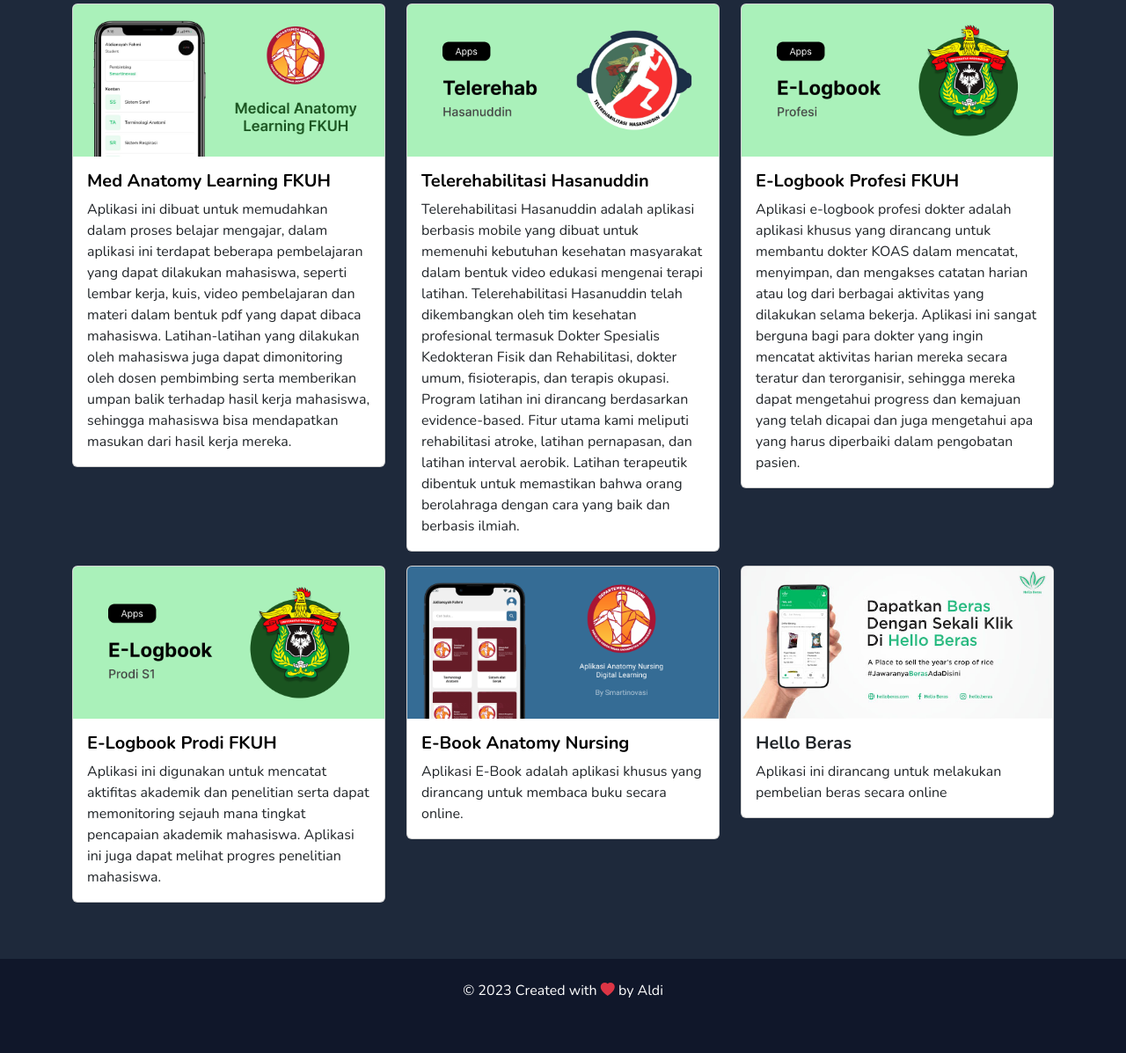
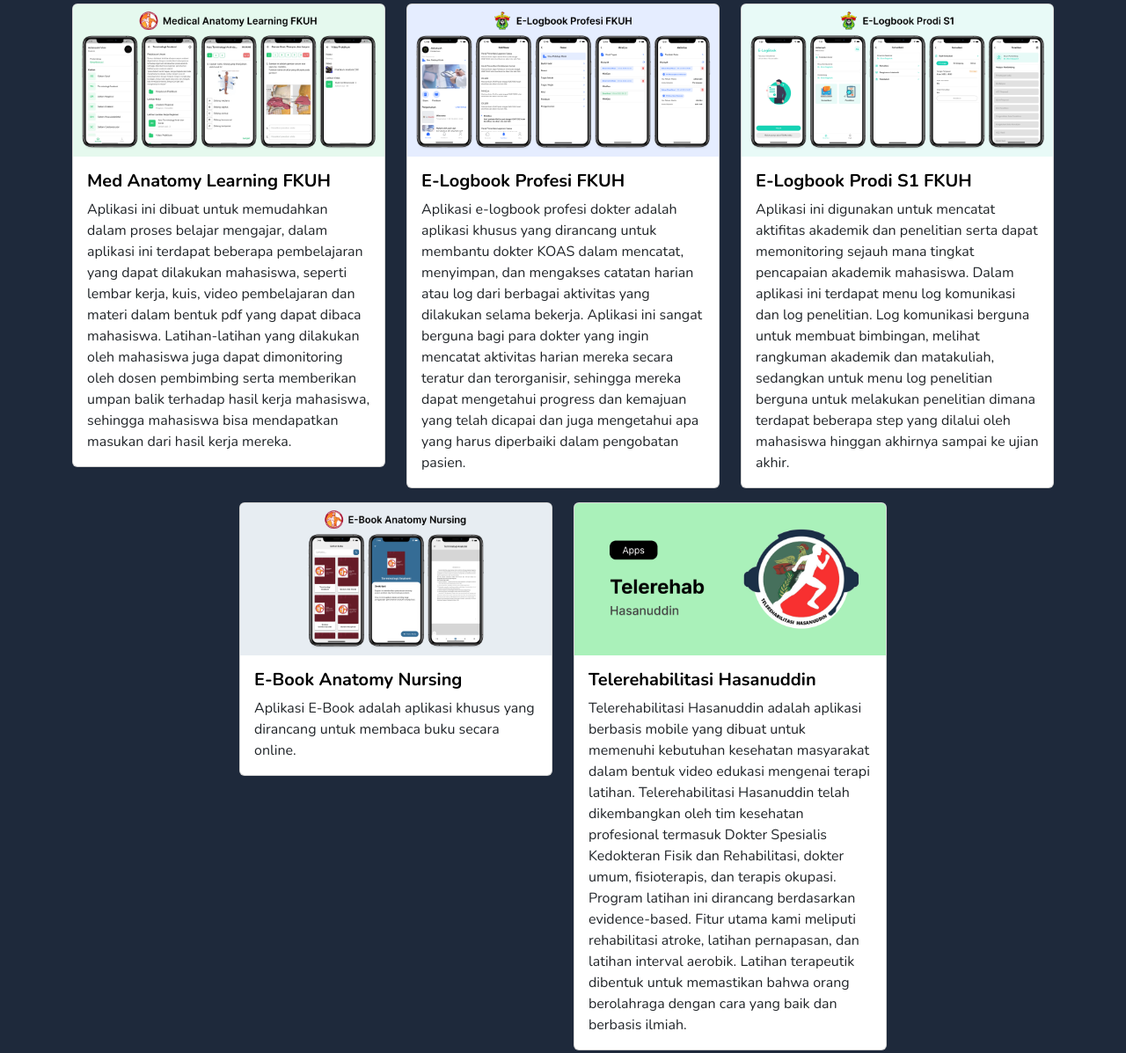
Before and after one commit to aldiansyahfahmi/aldiansyahfahmi.github.io, a plain HTML site: page index.html in a window 1280 px wide. Shown: the part 1215-2412 px from the top of the page at 88% size. Before the commit the page ends 2377 px from the top, so only its background shows below. Drawn offline with nearby package versions, Linux system fonts and the light colour scheme.

Commit message:
change project iamge

```diff
--- a/index.html
+++ b/index.html
@@ -152,7 +152,7 @@
         <div class="row justify-content-center">
           <div class="col-md-4 mb-3">
             <div class="card">
-              <img src="img/med_anatomy.png" class="card-img-top" alt="Project1" />
+              <img src="img/Med Anatomy Learning FKUH.png" class="card-img-top" alt="Project1" />
               <div class="card-body">
                 <a href="https://play.google.com/store/apps/details?id=androidmakassar.medanatomylearning&amp;hl=id" target="_blank" style="color: black; text-decoration: none"><h5 class="fw-bold">Med Anatomy Learning FKUH</h5></a>
                 <p class="card-text">
@@ -164,6 +164,42 @@
             </div>
           </div>
 
+          <div class="col-md-4 mb-3">
+            <div class="card">
+              <img src="img/E-Logbook Profesi FKUH.png" class="card-img-top" alt="Project3" />
+              <div class="card-body">
+                <a href="https://play.google.com/store/apps/details?id=com.smartinovasi.e_logbook_profesi&amp;hl=id" target="_blank" style="color: black; text-decoration: none"><h5 class="fw-bold">E-Logbook Profesi FKUH</h5></a>
+                <p class="card-text">
+                  Aplikasi e-logbook profesi dokter adalah aplikasi khusus yang dirancang untuk membantu dokter KOAS dalam mencatat, menyimpan, dan mengakses catatan harian atau log dari berbagai aktivitas yang dilakukan selama bekerja.
+                  Aplikasi ini sangat berguna bagi para dokter yang ingin mencatat aktivitas harian mereka secara teratur dan terorganisir, sehingga mereka dapat mengetahui progress dan kemajuan yang telah dicapai dan juga mengetahui apa
+                  yang harus diperbaiki dalam pengobatan pasien.
+                </p>
+              </div>
+            </div>
+          </div>
+
+          <div class="col-md-4 mb-3">
+            <div class="card">
+              <img src="img/E-Logbook Prodi S1 FKUH.png" class="card-img-top" alt="Project3" />
+              <div class="card-body">
+                <a href="https://play.google.com/store/apps/details?id=smartinovasi.e_logbook&amp;hl=id" target="_blank" style="color: black; text-decoration: none"><h5 class="fw-bold">E-Logbook Prodi S1 FKUH</h5></a>
+                <p class="card-text">
+                  Aplikasi ini digunakan untuk mencatat aktifitas akademik dan penelitian serta dapat memonitoring sejauh mana tingkat pencapaian akademik mahasiswa. Dalam aplikasi ini terdapat menu log komunikasi dan log penelitian. Log
+                  komunikasi berguna untuk membuat bimbingan, melihat rangkuman akademik dan matakuliah, sedangkan untuk menu log penelitian berguna untuk melakukan penelitian dimana terdapat beberapa step yang dilalui oleh mahasiswa
+                  hinggan akhirnya sampai ke ujian akhir.
+                </p>
+              </div>
+            </div>
+          </div>
+          <div class="col-md-4 mb-3">
+            <div class="card">
+              <img src="img/E-Book Anatomy Learning.png" class="card-img-top" alt="Project3" />
+              <div class="card-body">
+                <a href="https://play.google.com/store/apps/details?id=smartinovasi.nursingdigitallearning&amp;hl=id" target="_blank" style="color: black; text-decoration: none"><h5 class="fw-bold">E-Book Anatomy Nursing</h5></a>
+                <p class="card-text">Aplikasi E-Book adalah aplikasi khusus yang dirancang untuk membaca buku secara online.</p>
+              </div>
+            </div>
+          </div>
           <div class="col-md-4 mb-3">
             <div class="card">
               <img src="img/telerehab.png" class="card-img-top" alt="Project3" />
@@ -179,42 +215,8 @@
               </div>
             </div>
           </div>
-          <div class="col-md-4 mb-3">
-            <div class="card">
-              <img src="img/elogbook_profesi.png" class="card-img-top" alt="Project3" />
-              <div class="card-body">
-                <a href="https://play.google.com/store/apps/details?id=com.smartinovasi.e_logbook_profesi&amp;hl=id" target="_blank" style="color: black; text-decoration: none"><h5 class="fw-bold">E-Logbook Profesi FKUH</h5></a>
-                <p class="card-text">
-                  Aplikasi e-logbook profesi dokter adalah aplikasi khusus yang dirancang untuk membantu dokter KOAS dalam mencatat, menyimpan, dan mengakses catatan harian atau log dari berbagai aktivitas yang dilakukan selama bekerja.
-                  Aplikasi ini sangat berguna bagi para dokter yang ingin mencatat aktivitas harian mereka secara teratur dan terorganisir, sehingga mereka dapat mengetahui progress dan kemajuan yang telah dicapai dan juga mengetahui apa
-                  yang harus diperbaiki dalam pengobatan pasien.
-                </p>
-              </div>
-            </div>
-          </div>
 
-          <div class="col-md-4 mb-3">
-            <div class="card">
-              <img src="img/elogbook_prodi_s1.png" class="card-img-top" alt="Project3" />
-              <div class="card-body">
-                <a href="https://play.google.com/store/apps/details?id=smartinovasi.e_logbook&amp;hl=id" target="_blank" style="color: black; text-decoration: none"><h5 class="fw-bold">E-Logbook Prodi FKUH</h5></a>
-                <p class="card-text">
-                  Aplikasi ini digunakan untuk mencatat aktifitas akademik dan penelitian serta dapat memonitoring sejauh mana tingkat pencapaian akademik mahasiswa. Aplikasi ini juga dapat melihat progres penelitian mahasiswa.
-                </p>
-              </div>
-            </div>
-          </div>
-          <div class="col-md-4 mb-3">
-            <div class="card">
-              <img src="img/ebook.png" class="card-img-top" alt="Project3" />
-              <div class="card-body">
-                <a href="https://play.google.com/store/apps/details?id=smartinovasi.nursingdigitallearning&amp;hl=id" target="_blank" style="color: black; text-decoration: none"><h5 class="fw-bold">E-Book Anatomy Nursing</h5></a>
-                <p class="card-text">Aplikasi E-Book adalah aplikasi khusus yang dirancang untuk membaca buku secara online.</p>
-              </div>
-            </div>
-          </div>
-
-          <div class="col-md-4 mb-3">
+          <!-- <div class="col-md-4 mb-3">
             <div class="card">
               <img src="img/hello_beras.jpeg" class="card-img-top" alt="Project3" />
               <div class="card-body">
@@ -222,7 +224,7 @@
                 <p class="card-text">Aplikasi ini dirancang untuk melakukan pembelian beras secara online</p>
               </div>
             </div>
-          </div>
+          </div> -->
         </div>
       </div>
     </section>
```
Also changed, not shown: img/E-Book Anatomy Learning.png (added), img/E-Logbook Prodi S1 FKUH.png (added), img/E-Logbook Profesi FKUH.png (added), img/Med Anatomy Learning FKUH.png (added), img/ebook.png (deleted), img/elogbook_prodi_s1.png (deleted), img/elogbook_profesi.png (deleted), img/hello_beras.jpeg (deleted), img/med_anatomy.png (deleted), 2 other files.
